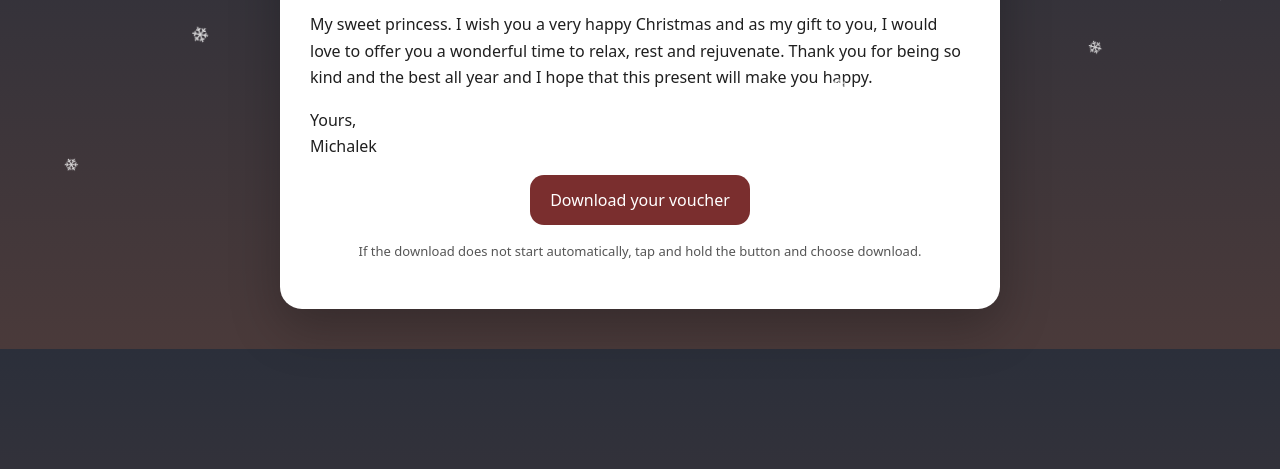
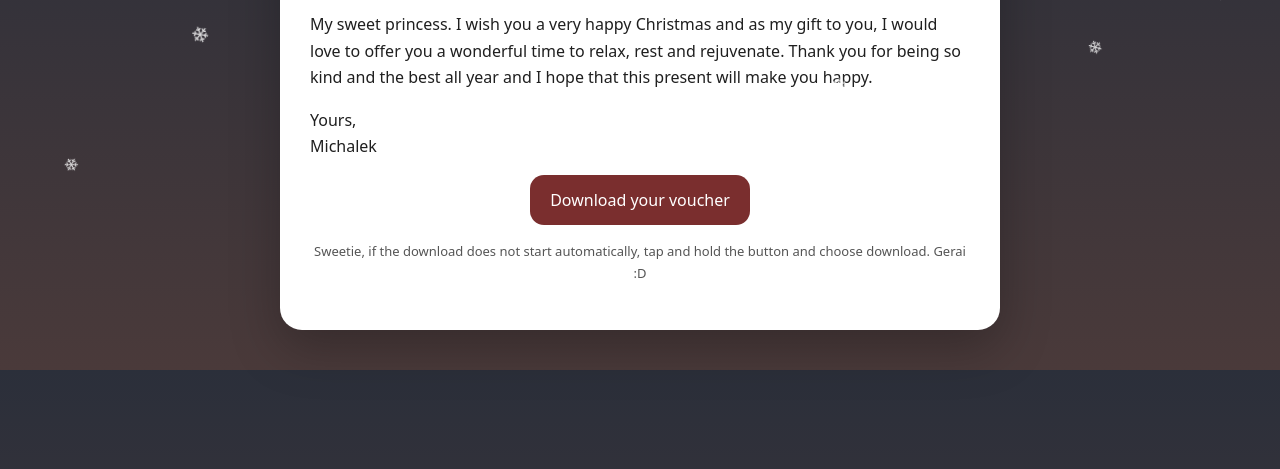
Before and after one commit to michalgeborski/gift, a plain HTML site: page index.html in a window 1280 px wide. Shown: the part 167-636 px from the top of the page. Drawn offline with Linux system fonts and the light colour scheme.

Commit message:
Update index.html

```diff
--- a/index.html
+++ b/index.html
@@ -122,7 +122,7 @@
       </div>
 
       <p class="small">
-        If the download does not start automatically, tap and hold the button and choose download.
+        Sweetie, if the download does not start automatically, tap and hold the button and choose download. Gerai :D
       </p>
     </div>
   </div>
```
